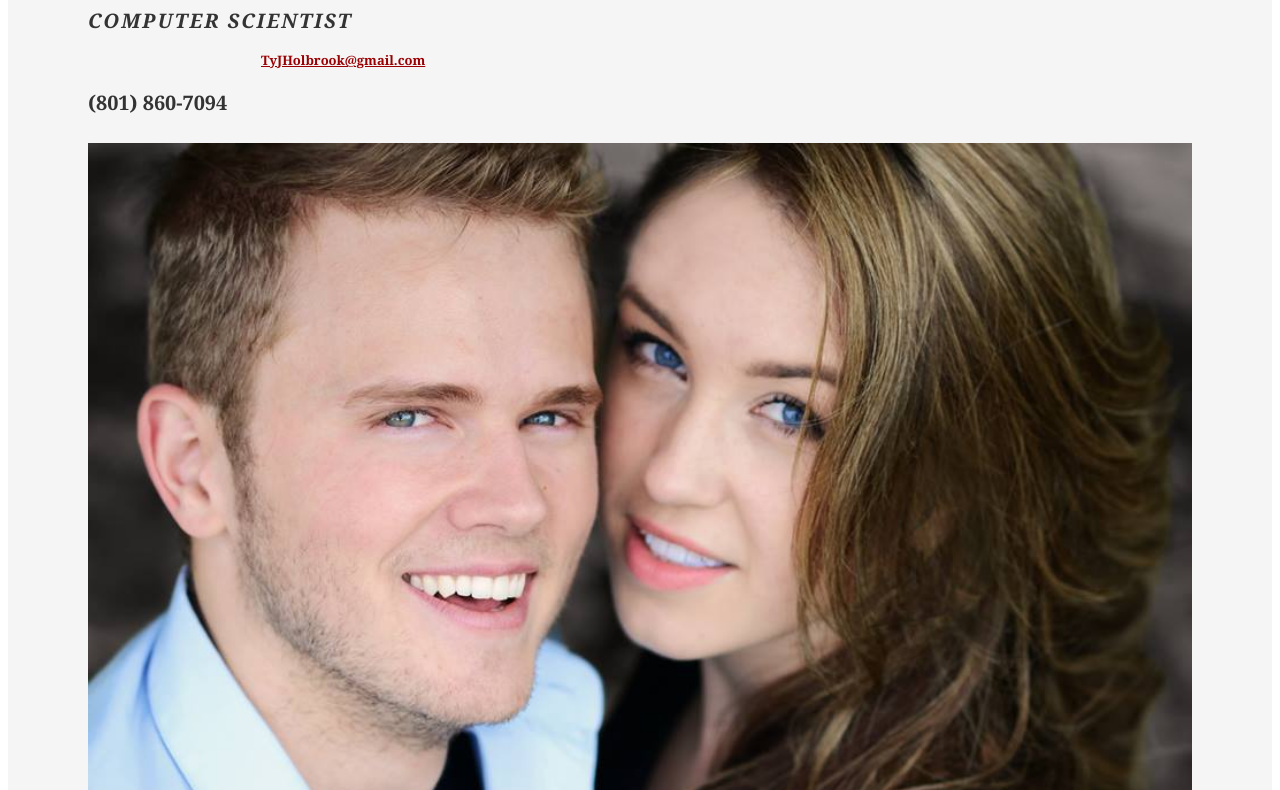
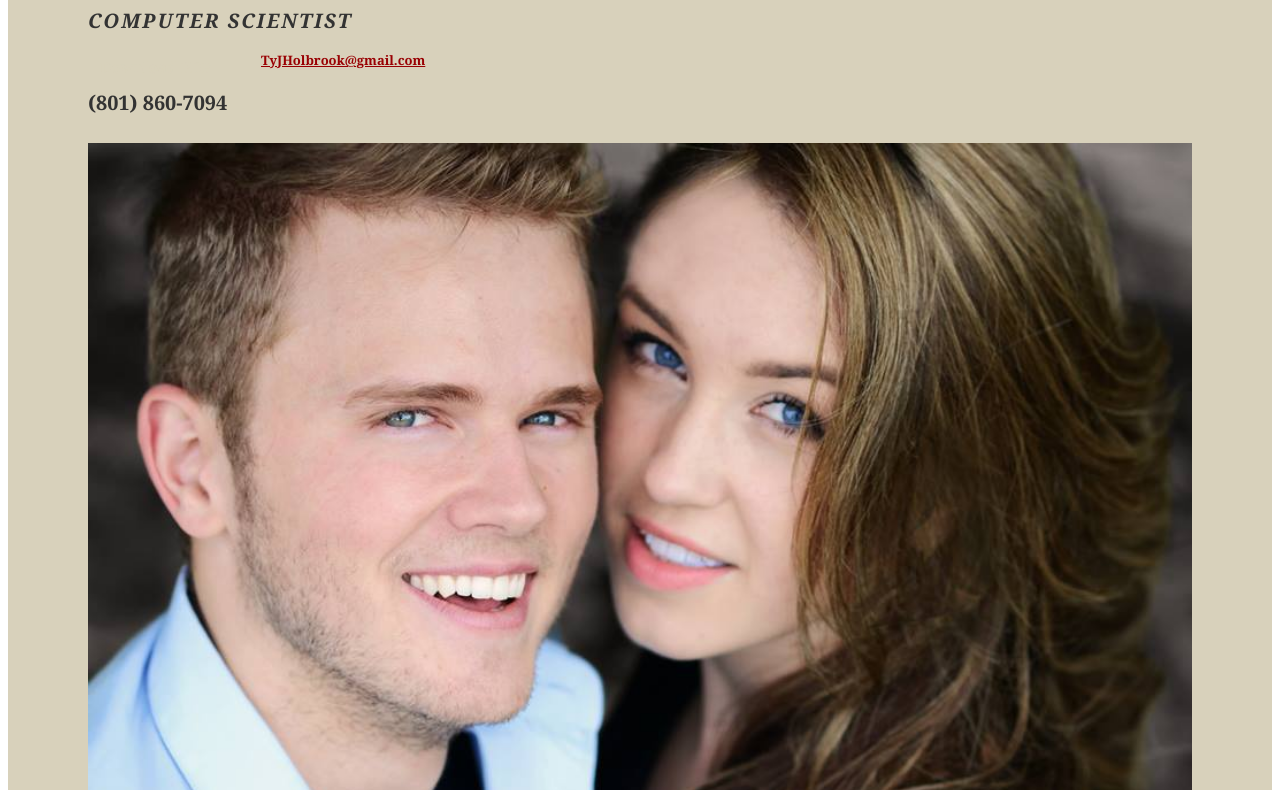
Before and after one commit to rachel-trainor/CS201, a plain HTML site: page Resume/html/index.html in a window 1280 px wide. Shown: the part 201-991 px from the top of the page. Drawn offline with Linux system fonts and the light colour scheme; a small style sheet from the web is missing.

Commit message:
Final Lab 1 commit

```diff
--- a/Resume/css/style.css
+++ b/Resume/css/style.css
@@ -6,7 +6,7 @@ body {
 #inner {
 	padding: 10px 80px;
 	margin: 80px auto;
-	background: #f5f5f5;
+	background: #D8D1BB;
 	border: solid #7192A5;
 	border-width: 8px 0 2px 0;
 }
@@ -109,8 +109,8 @@ p.enlarge span {
 a#pdf {
 	display: block;
 	float: left;
-	background: #f5f5f5;
-	color: #f5f5f5;
+	background: #D8D1BB;
+	color: #D8D1BB;
 	padding: 6px 50px 6px 12px;
 	margin-bottom: 6px;
 	text-decoration: none;
```
